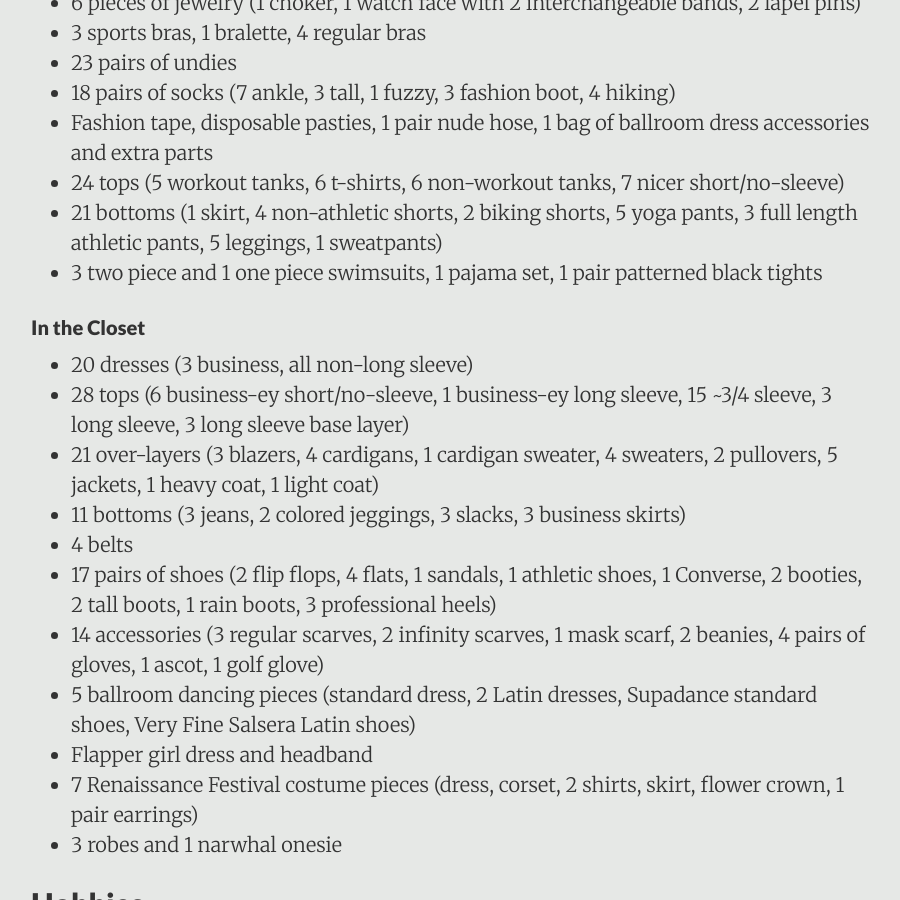
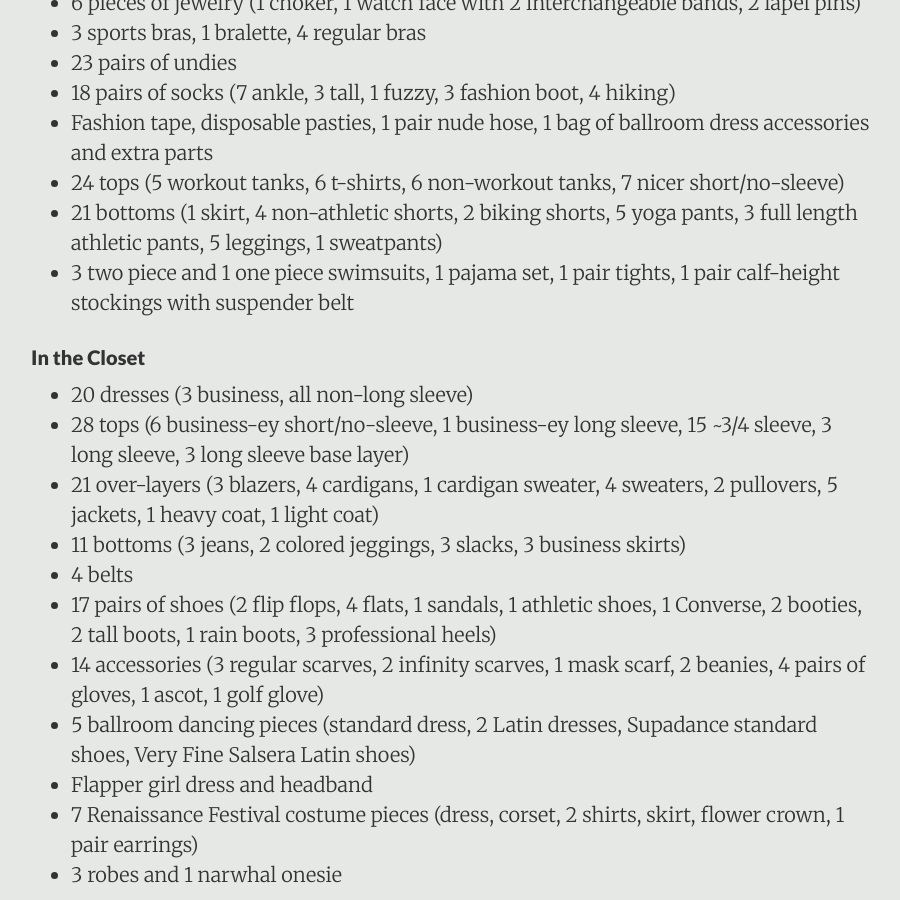
Before and after one commit to DestinyRoseMurphy/DestinyRoseMurphy.github.io, a Jekyll site: the page built from _posts/2017-10-19-Things-I-Kept.md, in a window 1280 px wide and 900 px high, scrolled down 9518 px. Shown: the whole window, without its empty margins (189-1089 px from the left). Built offline with Jekyll 4.4.1, drawn with Linux system fonts in a browser that asks for light colours.

Commit message:
Added tights and garters

```diff
--- a/_posts/2017-10-19-Things-I-Kept.md
+++ b/_posts/2017-10-19-Things-I-Kept.md
@@ -212,7 +212,7 @@ I got rid of the largest number of items when I cleaned out my clothes. Years of
 * Fashion tape, disposable pasties, 1 pair nude hose, 1 bag of ballroom dress accessories and extra parts
 * 24 tops (5 workout tanks, 6 t-shirts, 6 non-workout tanks, 7 nicer short/no-sleeve)
 * 21 bottoms (1 skirt, 4 non-athletic shorts, 2 biking shorts, 5 yoga pants, 3 full length athletic pants, 5 leggings, 1 sweatpants)
-* 3 two piece and 1 one piece swimsuits, 1 pajama set, 1 pair patterned black tights
+* 3 two piece and 1 one piece swimsuits, 1 pajama set, 1 pair tights, 1 pair calf-height stockings with suspender belt
 
 #### <a name="Closet"></a> In the Closet
 * 20 dresses (3 business, all non-long sleeve)
```
